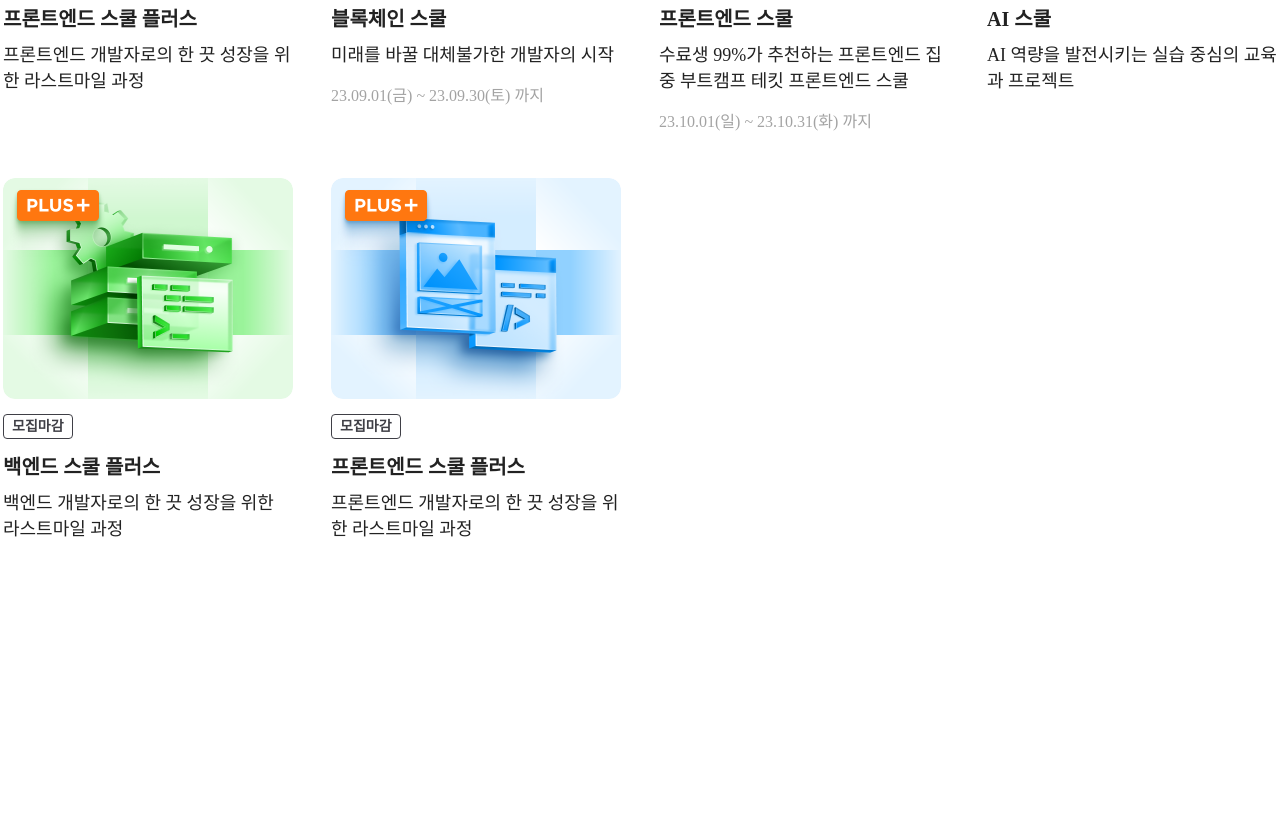
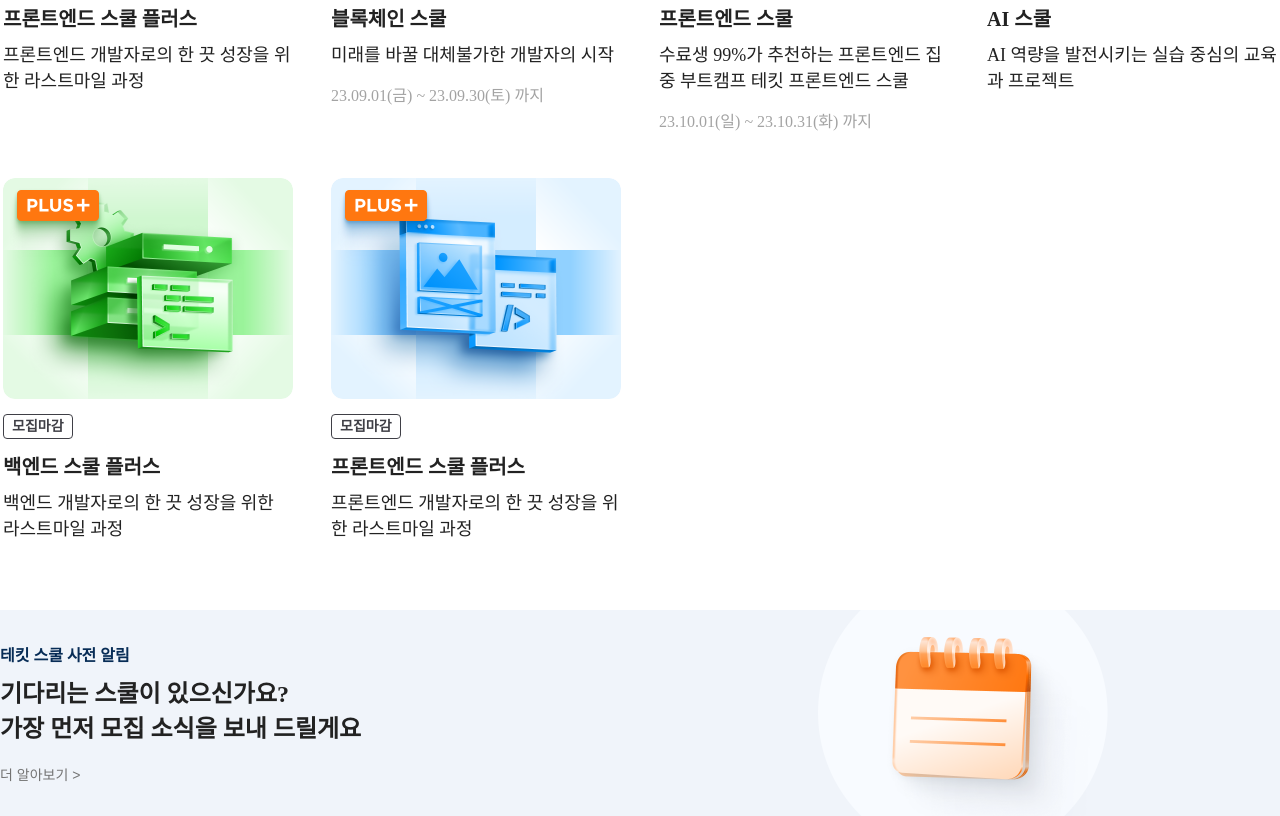
Before and after one commit to sepang2/BCS4-TechIT-Clone, a plain HTML site: page index.html in a window 1280 px wide. Shown: the part 1828-2644 px from the top of the page. Before the commit the page ends 2438 px from the top, so only its background shows below. Drawn offline with Linux system fonts and the light colour scheme; a web font is replaced by a local one.

Commit message:
TechIT Alarm

```diff
--- a/index.html
+++ b/index.html
@@ -27,12 +27,12 @@
       </div>
     </header>
     <main>
-      <div class="banner">
+      <section class="banner">
         <div class="banner-container">
           <h3>TECHIT 카카오톡 채널 추가 이벤트</h3>
           <h5>개발자 성장에 필요한 모든 것이 담긴 시크릿 페이지 제공</h5>
         </div>
-      </div>
+      </section>
       <section class="techit-school-container">
         <div>
           <div>
@@ -173,6 +173,14 @@
           </li>
         </ul>
       </section>
+      <section class="techit-alarm">
+        <div class="techit-alarm-container">
+          <h5>테킷 스쿨 사전 알림</h5>
+          <h3>기다리는 스쿨이 있으신가요?</h3>
+          <h3>가장 먼저 모집 소식을 보내 드릴게요</h3>
+          <button>더 알아보기 ></button>
+        </div>
+      </section>
     </main>
   </body>
 </html>
--- a/style.css
+++ b/style.css
@@ -256,3 +256,40 @@ button {
 .techit-school-card > .img-container > img:hover {
   transform: scale(1.1);
 }
+
+.techit-alarm {
+  height: 206px;
+  background-image: url("./images/techit_alarm.png");
+  background-size: cover;
+}
+
+.techit-alarm-container {
+  height: 100%;
+  max-width: 1280px;
+  margin: auto;
+  display: flex;
+  flex-direction: column;
+  justify-content: center;
+  align-items: start;
+}
+
+.techit-alarm-container > h5 {
+  font-size: 16px;
+  font-weight: 600;
+  color: #072c56;
+}
+
+.techit-alarm-container > h3 {
+  font-size: 24px;
+  font-weight: 600;
+}
+
+.techit-alarm-container > h3:first-of-type {
+  margin-top: 8px;
+}
+
+.techit-alarm-container > button {
+  margin-top: 20px;
+  font-size: 14px;
+  color: #737373;
+}
```
